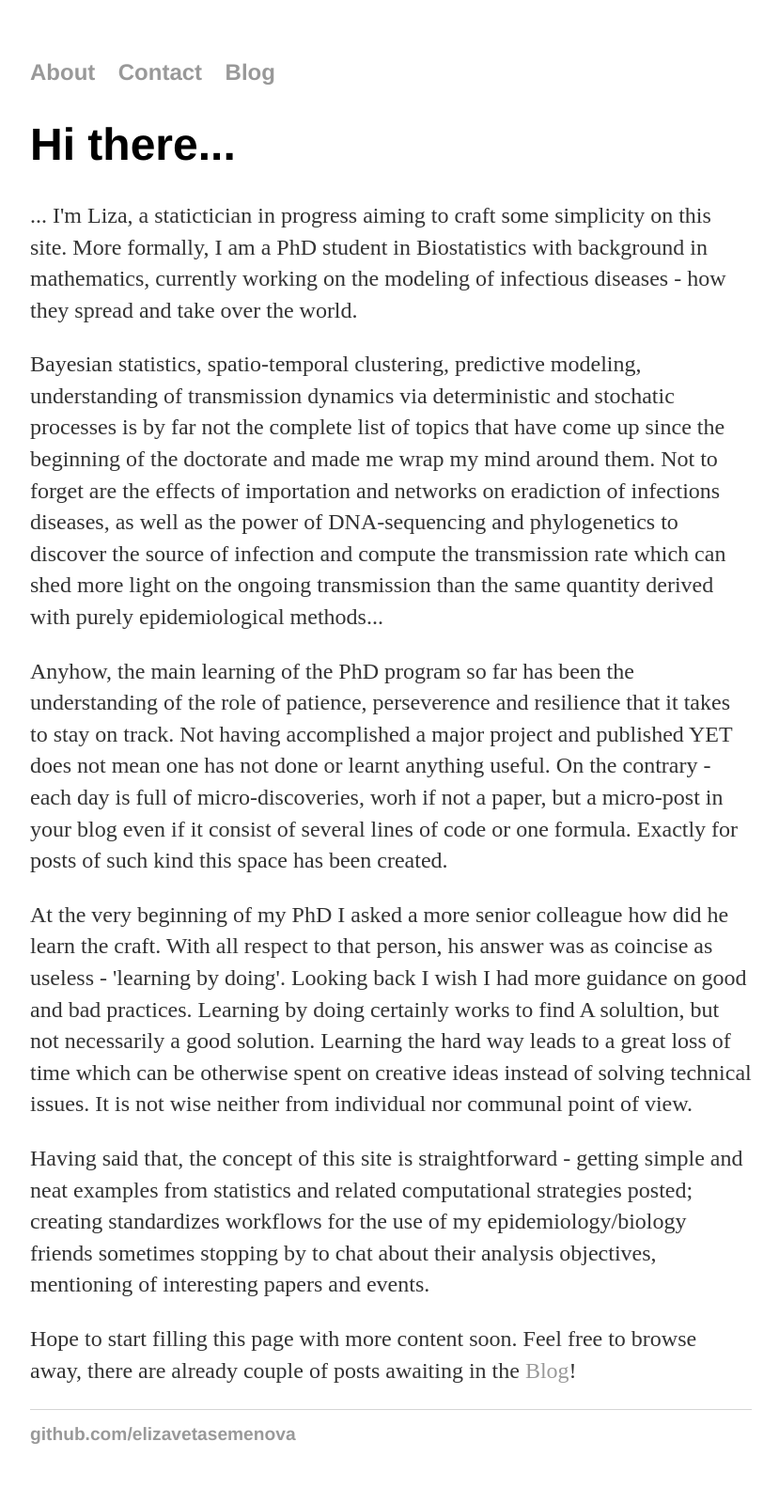
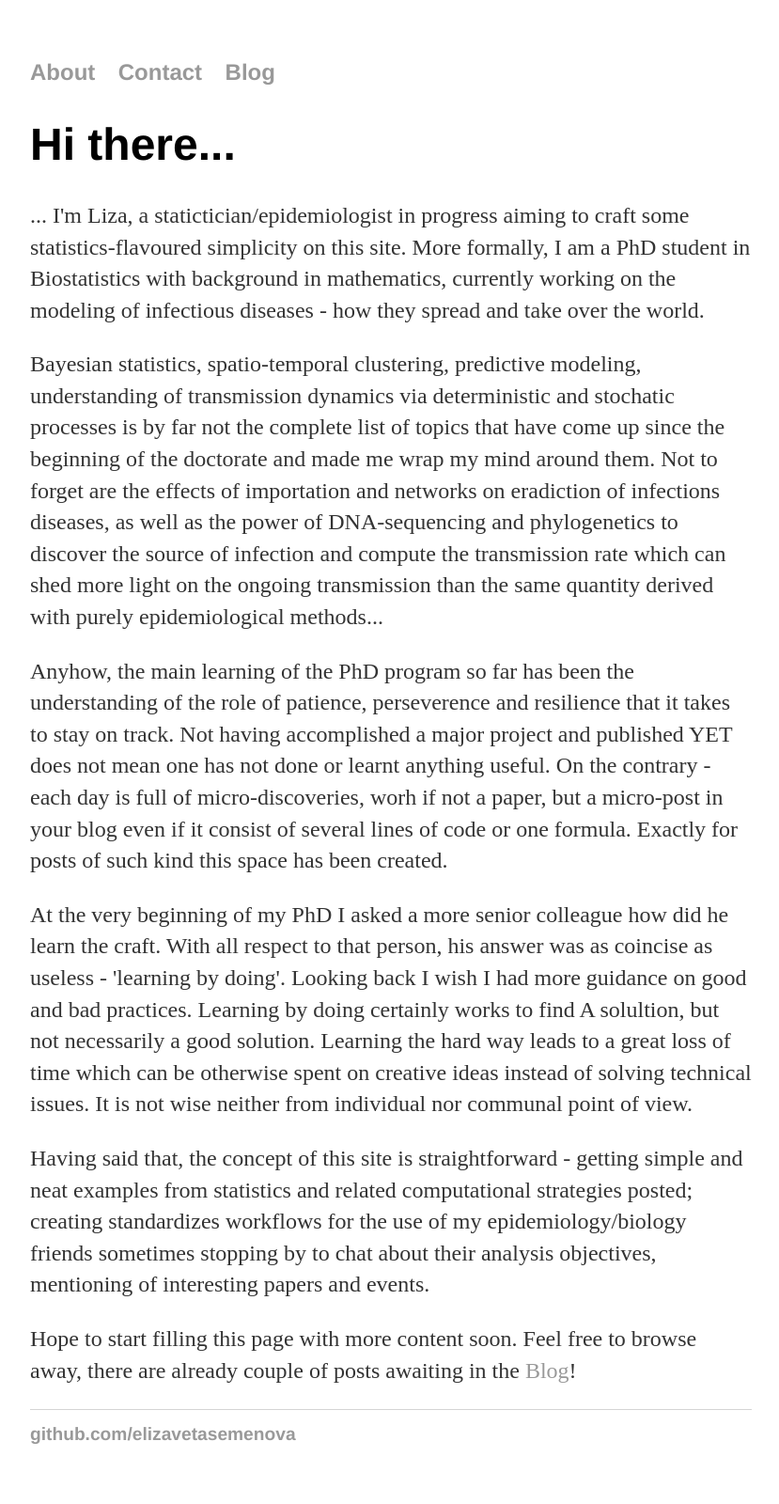
Before and after one commit to elizavetasemenova/elizavetasemenova.github.io, a Jekyll site: the page built from index.html, in a window 1280 px wide. Shown: the whole page at 94% size, without its empty margins (224-1053 px from the left). Built offline with Jekyll 4.4.1, drawn with Linux system fonts in a browser that asks for light colours.

Commit message:
Update index.html

```diff
--- a/index.html
+++ b/index.html
@@ -4,7 +4,7 @@ title: Liza Semenova, statistician in progress
 ---
 <div class="blurb">
 	<h1>Hi there...</h1>
-	<p>... I'm Liza, a statictician in progress aiming to craft some simplicity on this site.
+	<p>... I'm Liza, a statictician/epidemiologist in progress aiming to craft some statistics-flavoured simplicity on this site.
 		More formally, I am a PhD student in Biostatistics with background in mathematics, currently working on the
 		modeling of infectious diseases - how they spread and take over the world.
 	</p>
```
